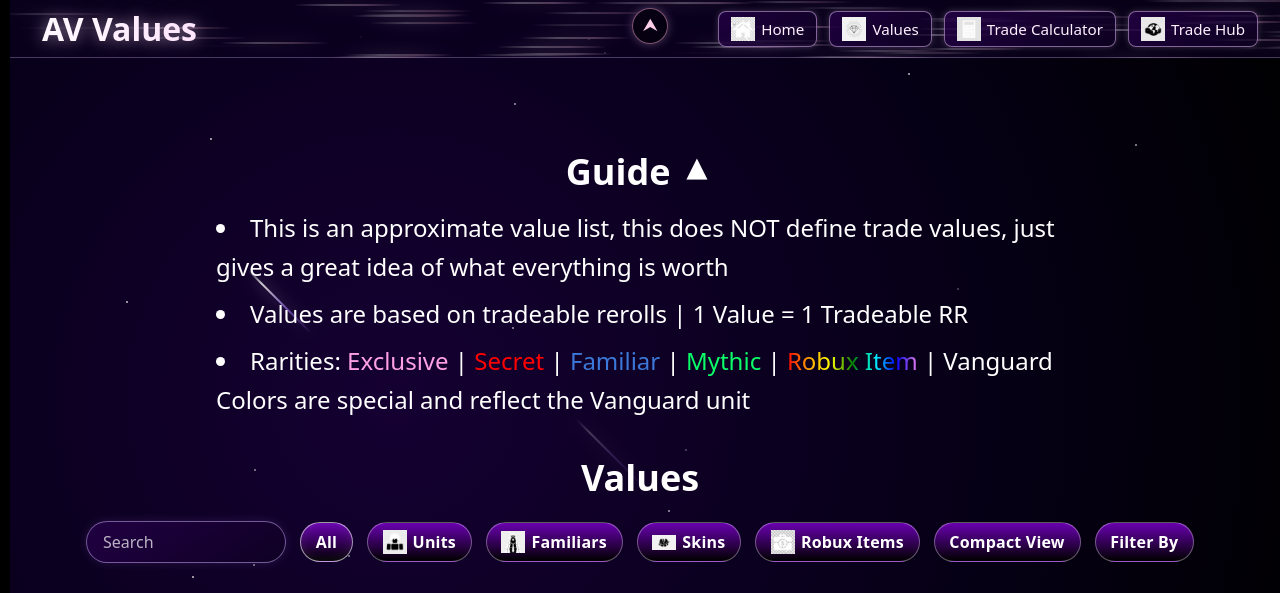
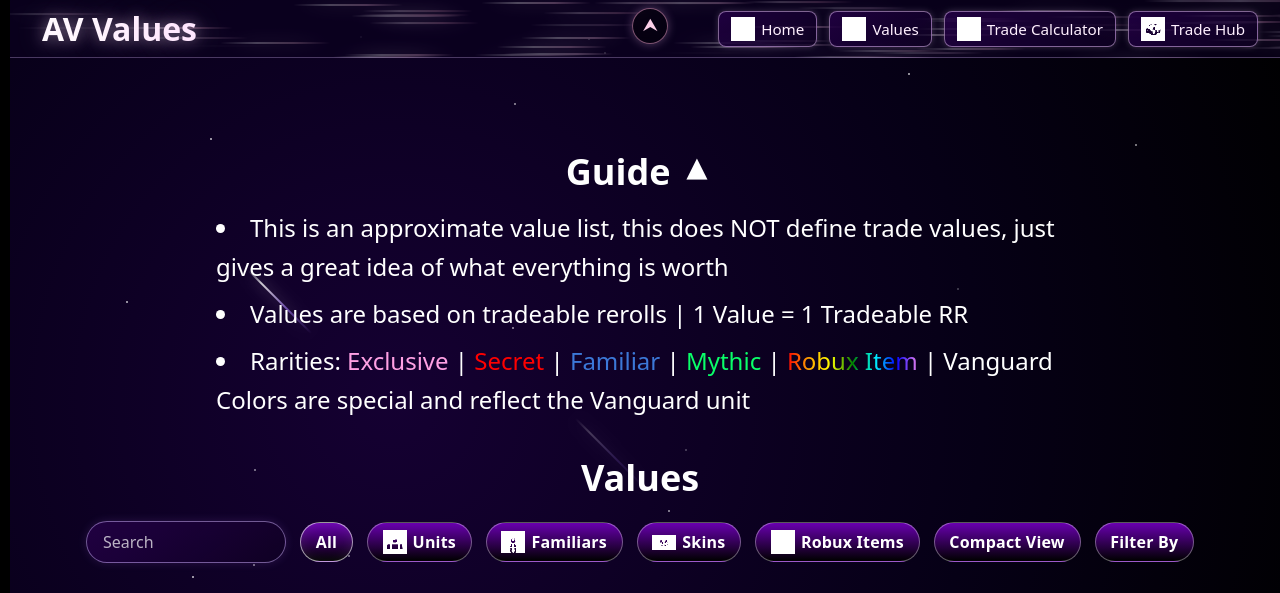
Before and after one commit to Mo3211E/king-values, a Next.js app: page /units in a window 1280 px wide. Shown: the top 593 px of the page. Built offline with nearby package versions, Linux system fonts and the light colour scheme.

Commit message:
auto update

```diff
--- a/app/components/CompactUnitCard.jsx
+++ b/app/components/CompactUnitCard.jsx
@@ -1,6 +1,6 @@
 "use client";
 
-import * as ColorConfig from "../colorConfig";
+import * as ColorConfig from "../ColorConfig";
 
 const SHINY_GOLD = ColorConfig.SHINY_GOLD || "#efbf04";
 const CARD_BG =
--- a/app/components/NavBar.jsx
+++ b/app/components/NavBar.jsx
@@ -135,15 +135,16 @@ export default function NavBar() {
                   "0 0 6px rgba(255,220,255,0.2)")
               }
             >
-              <Image
+      <Image
   src={item.icon}
   alt={item.label + " icon"}
   width={24}
   height={24}
   unoptimized
   priority
-  className="inline-block"
+  className="inline-block icon-clean"
 />
+
 
               <span>{item.label}</span>
             </Link>
--- a/app/components/UnitCard.jsx
+++ b/app/components/UnitCard.jsx
@@ -1,7 +1,7 @@
 "use client";
 
 import Link from "next/link";
-import * as ColorConfig from "../colorConfig";
+import * as ColorConfig from "../ColorConfig";
 
 /* --------------------------- Constants & Helpers --------------------------- */
 
--- a/app/globals.css
+++ b/app/globals.css
@@ -99,3 +99,8 @@ html.scrolling {
     opacity: 1;
   }
 }
+
+.icon-clean {
+  filter: brightness(400%) contrast(150%);
+  mix-blend-mode: screen;
+}
--- a/app/page.jsx
+++ b/app/page.jsx
@@ -152,9 +152,9 @@ export default function Home() {
           }}
         >
           <p className="mt-3 font-medium">
-            <span className="text-[#f9cb9c]">Co-Owners:</span> Zog, Pop{" "}
+            <span className="text-[#f9cb9c]">Co-Owners:</span> Ekuzotia, Pery, Zog, Pop{" "}
             <br />
-            <span className="text-[#f9cb9c]">Value Team:</span> Xon, Gohary, Ekuzotia,
+            <span className="text-[#f9cb9c]">Value Team:</span> Xon, Gohary,
             Fadi, Simple, Kegs, Exs, Awesometicklenip, Void, Mesta, Feh, Nathan, Connos, Knull, Xopt Please I need this 🥺🥺🥺
           </p>
         </div>
--- a/app/units/[id]/page.jsx
+++ b/app/units/[id]/page.jsx
@@ -2,7 +2,7 @@
 
 import { useParams, useRouter } from "next/navigation";
 import unitsData from "../../data/units.json";
-import * as ColorConfig from "../../colorConfig";
+import * as ColorConfig from "../../ColorConfig";
 import UnitCard from "../../components/UnitCard";
 
 import {
--- a/app/units/page.jsx
+++ b/app/units/page.jsx
@@ -4,7 +4,7 @@
 
 import { useEffect, useMemo, useRef, useState } from "react";
 import unitsData from "../data/units.json";
-import * as ColorConfig from "../colorConfig";
+import * as ColorConfig from "../ColorConfig";
 import Link from "next/link";
 import UnitCard from "../components/UnitCard";
 import CompactUnitCard from "../components/CompactUnitCard";
@@ -392,17 +392,49 @@ function Chip({ label, active, onClick, gradient = false }) {
   className={`chip ${active ? "active" : ""} flex items-center gap-1.5`}
   onClick={onClick}
 >
-  {label === "Units" && (
-  <Image src="/icons/units.png" alt="Units" width={24} height={24} unoptimized priority/>
+{label === "Units" && (
+  <Image
+    src="/icons/units.png"
+    alt="Units"
+    width={24}
+    height={24}
+    unoptimized
+    priority
+    className="inline-block icon-clean"
+  />
 )}
 {label === "Familiars" && (
-  <Image src="/icons/familiars.png" alt="Familiars" width={24} height= {24} unoptimized priority/>
+  <Image
+    src="/icons/familiars.png"
+    alt="Familiars"
+    width={24}
+    height={24}
+    unoptimized
+    priority
+    className="inline-block icon-clean"
+  />
 )}
 {label === "Skins" && (
-  <Image src="/icons/skins.png" alt="Skins" width={24} height={24} unoptimized priority/>
+  <Image
+    src="/icons/skins.png"
+    alt="Skins"
+    width={24}
+    height={24}
+    unoptimized
+    priority
+    className="inline-block icon-clean"
+  />
 )}
 {label === "Robux Items" && (
-  <Image src="/icons/robux-items.png" alt="Robux Items" width={24} height={24} unoptimized priority/>
+  <Image
+    src="/icons/robux-items.png"
+    alt="Robux Items"
+    width={24}
+    height={24}
+    unoptimized
+    priority
+    className="inline-block icon-clean"
+  />
 )}
 
   <span>{label}</span>
```
